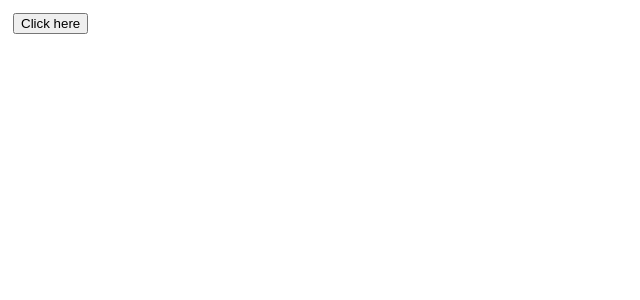
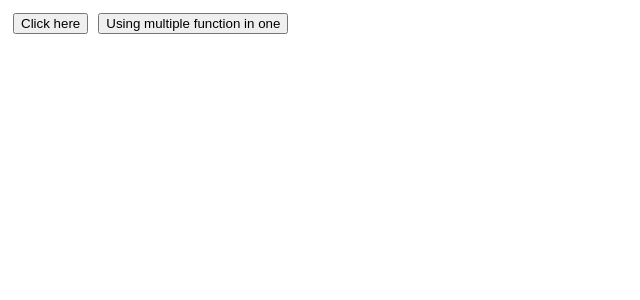
Before and after one commit to PiyushMishraX/ReactJS, a React (Vite) app in the folder function-08/: page / in a window 1280 px wide. Shown: the top 300 px of the page, without its empty margins (0-640 px from the left). Built offline with nearby package versions, Linux system fonts and the light colour scheme.

Commit message:
using multiple function using one conatining function

```diff
--- a/function-08/src/App.jsx
+++ b/function-08/src/App.jsx
@@ -9,6 +9,11 @@ const App = () => {
   function mouseEnter(){
     console.log('Mouse Entered')
 
+  }
+
+  function multiple(){
+    btnClicked()
+    mouseEnter()
   }
   return (
     <div>
@@ -29,6 +34,8 @@ const App = () => {
 
         }}> Click here </button>
 
+
+        <button onClick={multiple}> Using multiple function in one </button>
 
 
     </div>
```
